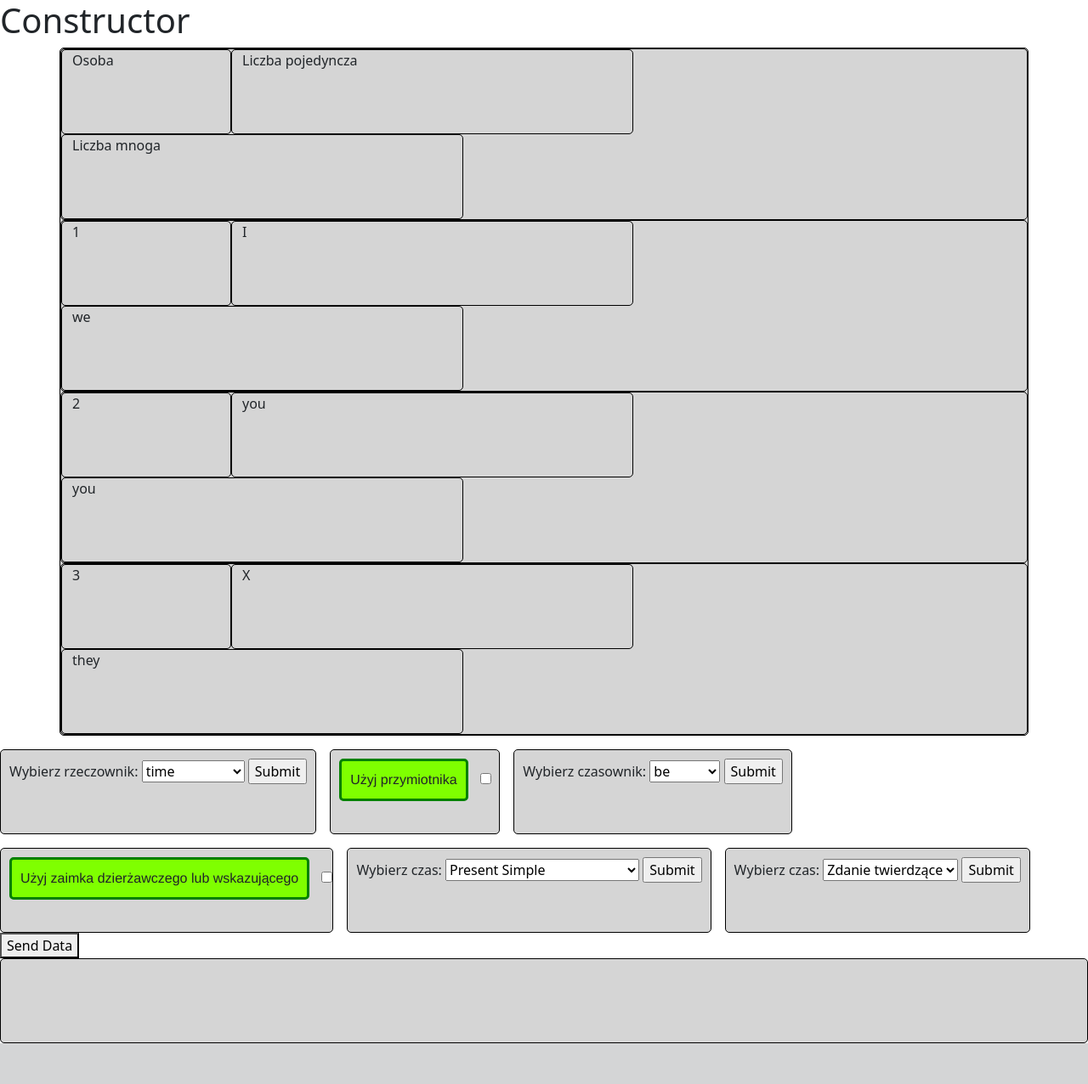
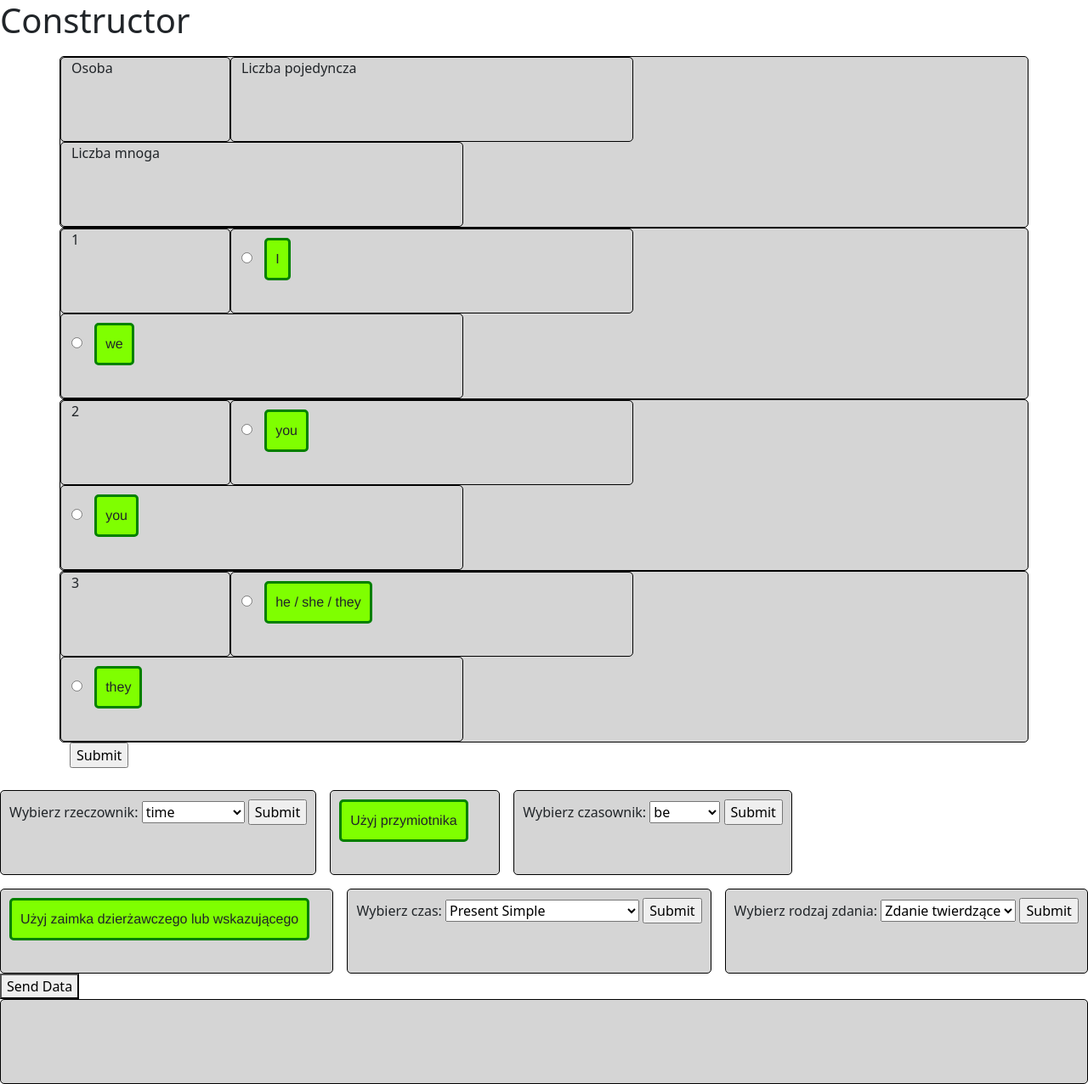
Before and after one commit to MateuszBielowka/Syntactic-Constructor-of-English-Sentences, a Flask app: page / in a window 1280 px wide. Shown: the whole page at 85% size. Before the commit the page ends 1228 px from the top, so only its background shows below. Run offline with Flask 3, Linux system fonts and the light colour scheme.

Commit message:
added form and radio inputs on the person container

```diff
--- a/static/style.css
+++ b/static/style.css
@@ -28,8 +28,14 @@ form {
     margin: 10px;
 }
 
+.dropdown_button:hover,
+select:hover {
+    cursor: pointer;
+}
+
 #adjective_form,
-#pronoun_form{
+#pronoun_form,
+#person_form {
     display: none;
 }
 
@@ -42,3 +48,12 @@ div#pro #toggle_pro:checked ~ #pronoun_form {
     background-color: hotpink;
     display: block;
 }
+
+div#third_person #toggle_person:checked ~ #person_form {
+    background-color: hotpink;
+    display: block;
+}
+
+input[type=checkbox] {
+  opacity: 0;
+}
--- a/templates/index.html
+++ b/templates/index.html
@@ -18,7 +18,8 @@
 <h1>Constructor</h1>
 
 <main id="wrapper">
-    <div class="container">
+
+    <form class="container">
             <div class="row">
                 <div class="col-2">
                     Osoba
@@ -36,10 +37,12 @@
                     1
                 </div>
                 <div class="col-5">
-                I
+                    <input type="radio" id="i" name="person" value="i">
+                    <label for="i" class="dropdown_button">I</label>
                 </div>
                 <div class="col-5">
-                we
+                    <input type="radio" id="we" name="person" value="we">
+                    <label for="we" class="dropdown_button">we</label>
                 </div>
             </div>
 
@@ -48,10 +51,12 @@
                     2
                 </div>
                 <div class="col-5">
-                you
+                    <input type="radio" id="thou" name="person" value="thou">
+                    <label for="thou" class="dropdown_button">you</label>
                 </div>
                 <div class="col-5">
-                you
+                    <input type="radio" id="you" name="person" value="you">
+                    <label for="you" class="dropdown_button">you</label>
                 </div>
             </div>
 
@@ -59,14 +64,27 @@
                 <div class="col-2">
                     3
                 </div>
-            <div class="col-5">
-                X
+                <div class="col-5" id="third_person">
+
+                    <input type="radio" id="toggle_person" name="person">
+                    <label for="toggle_person" class="dropdown_button">he / she / they</label>
+                    <div id="person_form">
+                        <label for="person_dropdown">Wybierz osobe:</label>
+                        <select name="person" id="person_dropdown">
+                            <option value="he">he</option>
+                        <option value="she">she</option>
+                        <option value="they">they</option>
+                        </select>
+
+                    </div>
                 </div>
                 <div class="col-5">
-                they
+                    <input type="radio" id="they" name="person" value="they">
+                    <label for="they" class="dropdown_button">they</label>
                 </div>
             </div>
-    </div>
+        <input type="submit" value="Submit">
+    </form>
 
     {#RZECZOWNIK#}
     <div id="noun">
@@ -110,7 +128,7 @@
         </form>
     </div>
 
-    {#ZAIMEK#}
+    {#CZAS#}
     <div id="ten">
         <form id="tense_form">
             <label for="tense_dropdown">Wybierz czas:</label>
@@ -122,7 +140,7 @@
     {#RODZAJ_ZDANIA#}
     <div id="sek">
         <form id="sentence_kind_form">
-            <label for="sentence_kind_dropdown">Wybierz czas:</label>
+            <label for="sentence_kind_dropdown">Wybierz rodzaj zdania:</label>
             <select name="cars" id="sentence_kind_dropdown"></select>
             <input type="submit" value="Submit">
         </form>
@@ -147,7 +165,6 @@
             select.appendChild(option);
         });
     }
-
 
 
     readJSON("/api/noun_list", "#noun_form select");
@@ -178,11 +195,11 @@
             type: 'POST',
             contentType: 'application/json',
             data: JSON.stringify(dict),
-                success: function(response) {
+            success: function (response) {
                 document.getElementById('output').innerHTML = JSON.stringify(response, null, 2); //jeśli to jest dict
                 // document.getElementById('output').innerHTML = (response.result); jeśli to jest pojedyncze pole ze stringiem
             },
-                error: function(error) {
+            error: function (error) {
                 console.log(error);
             }
         });
```
Lines whose indentation alone changed are shown as unchanged.
